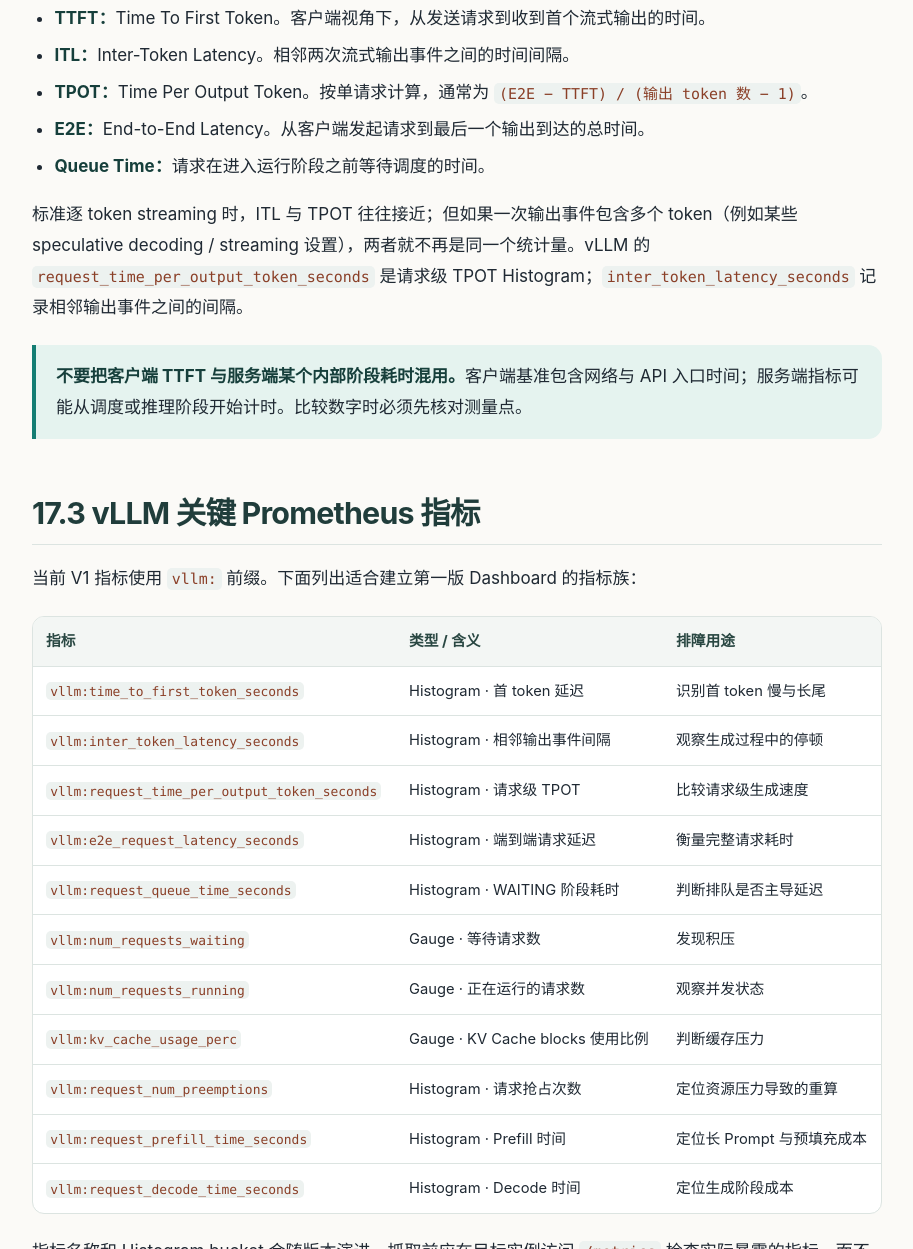
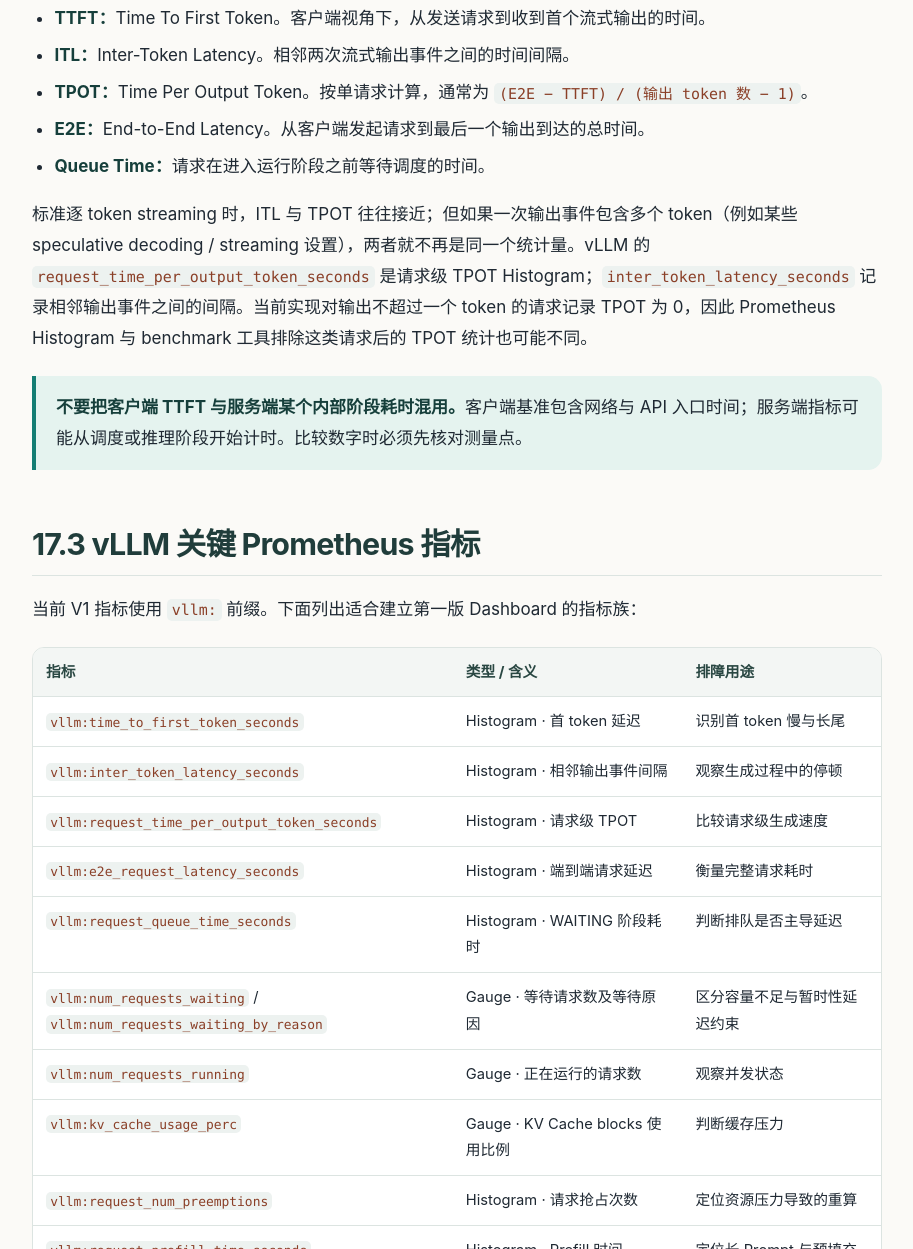
Before and after one commit to 1998x-stack/vllm-tutorial, a plain HTML site: page 17.html in a window 1280 px wide. Shown: the part 2035-3284 px from the top of the page, without its empty margins (270-1183 px from the left). Drawn offline with Linux system fonts and the light colour scheme.

Commit message:
docs(chapter-17): clarify waiting reasons and one-token TPOT semantics

```diff
--- a/17.html
+++ b/17.html
@@ -77,7 +77,7 @@
         <li><strong>E2E：</strong>End-to-End Latency。从客户端发起请求到最后一个输出到达的总时间。</li>
         <li><strong>Queue Time：</strong>请求在进入运行阶段之前等待调度的时间。</li>
       </ul>
-      <p>标准逐 token streaming 时，ITL 与 TPOT 往往接近；但如果一次输出事件包含多个 token（例如某些 speculative decoding / streaming 设置），两者就不再是同一个统计量。vLLM 的 <code>request_time_per_output_token_seconds</code> 是请求级 TPOT Histogram；<code>inter_token_latency_seconds</code> 记录相邻输出事件之间的间隔。</p>
+      <p>标准逐 token streaming 时，ITL 与 TPOT 往往接近；但如果一次输出事件包含多个 token（例如某些 speculative decoding / streaming 设置），两者就不再是同一个统计量。vLLM 的 <code>request_time_per_output_token_seconds</code> 是请求级 TPOT Histogram；<code>inter_token_latency_seconds</code> 记录相邻输出事件之间的间隔。当前实现对输出不超过一个 token 的请求记录 TPOT 为 0，因此 Prometheus Histogram 与 benchmark 工具排除这类请求后的 TPOT 统计也可能不同。</p>
       <div class="callout">
         <p><strong>不要把客户端 TTFT 与服务端某个内部阶段耗时混用。</strong>客户端基准包含网络与 API 入口时间；服务端指标可能从调度或推理阶段开始计时。比较数字时必须先核对测量点。</p>
       </div>
@@ -95,7 +95,7 @@
             <tr><td><code>vllm:request_time_per_output_token_seconds</code></td><td>Histogram · 请求级 TPOT</td><td>比较请求级生成速度</td></tr>
             <tr><td><code>vllm:e2e_request_latency_seconds</code></td><td>Histogram · 端到端请求延迟</td><td>衡量完整请求耗时</td></tr>
             <tr><td><code>vllm:request_queue_time_seconds</code></td><td>Histogram · WAITING 阶段耗时</td><td>判断排队是否主导延迟</td></tr>
-            <tr><td><code>vllm:num_requests_waiting</code></td><td>Gauge · 等待请求数</td><td>发现积压</td></tr>
+            <tr><td><code>vllm:num_requests_waiting</code> / <code>vllm:num_requests_waiting_by_reason</code></td><td>Gauge · 等待请求数及等待原因</td><td>区分容量不足与暂时性延迟约束</td></tr>
             <tr><td><code>vllm:num_requests_running</code></td><td>Gauge · 正在运行的请求数</td><td>观察并发状态</td></tr>
             <tr><td><code>vllm:kv_cache_usage_perc</code></td><td>Gauge · KV Cache blocks 使用比例</td><td>判断缓存压力</td></tr>
             <tr><td><code>vllm:request_num_preemptions</code></td><td>Histogram · 请求抢占次数</td><td>定位资源压力导致的重算</td></tr>
```
